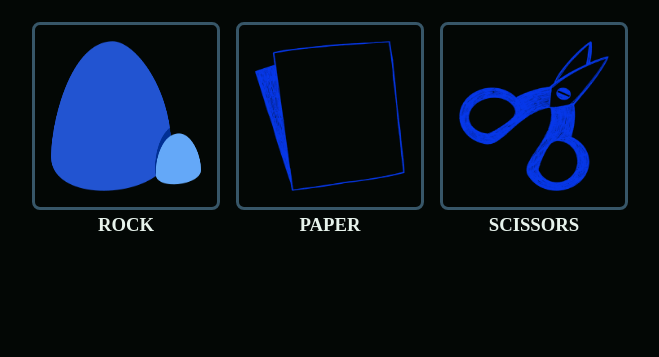
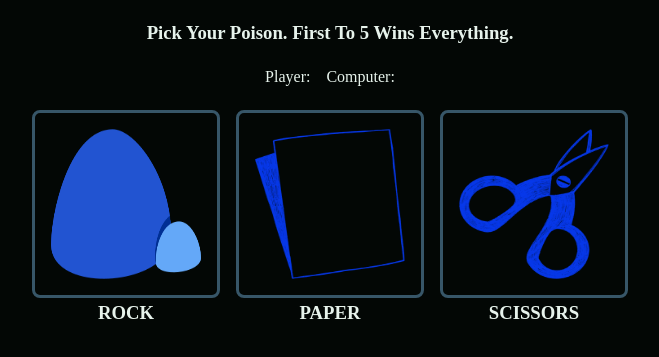
Before and after one commit to yxeque/rock-paper-scissors, a plain HTML site: page index.html in a window 1280 px wide. Shown: the part 63-420 px from the top of the page, without its empty margins (310-969 px from the left). Drawn offline with Linux system fonts and the light colour scheme.

Commit message:
Add basic layout

```diff
--- a/index.html
+++ b/index.html
@@ -10,6 +10,18 @@
     <h1 class="header">Rock Paper Scissors, <span>You Decide.</span></h1>
 
     <div class="main">
+        <h3>Pick Your Poison. First To 5 Wins Everything.</h3>
+
+        <div class="score-card">
+            <div class="player">
+                <div class="player-choice"></div>
+                <span class="player-score">Player: </span>
+            </div>
+            <div class="computer">
+                <div class="computer-choice"></div>
+                <span class="computer-score">Computer: </span>
+            </div>
+        </div>
         <div class="container">
             <div class="rock card">
                 <img src="assets/rock.png" alt="">
--- a/styles.css
+++ b/styles.css
@@ -55,3 +55,10 @@ img {
     border-radius: 8px;
     padding: 16px;
 }
+
+.score-card {
+    padding: 24px;
+    display: flex;
+    justify-content: center;
+    gap: 16px;
+}
```
